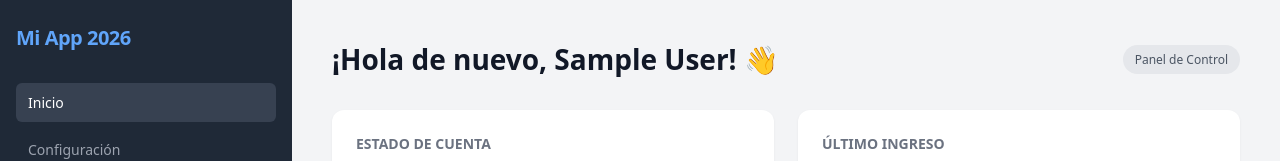
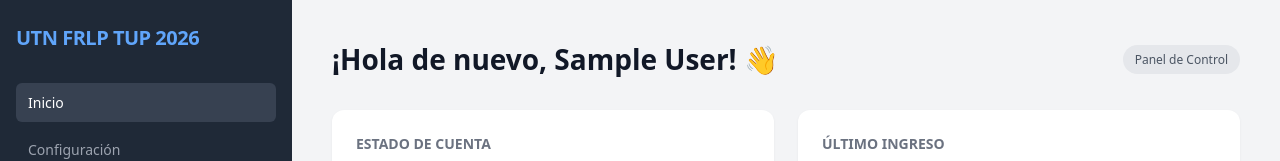
Before and after one commit to angeloraso/utn-frlp-tup-frontend, an Angular app: page /dashboard/home in a window 1280 px wide. Shown: the top 161 px of the page. Built offline with nearby package versions, Linux system fonts and the light colour scheme; no server answers; sample sign-in values are in the browser's storage.

Commit message:
Update sidebar title

```diff
--- a/src/app/configuration.component.ts
+++ b/src/app/configuration.component.ts
@@ -2,15 +2,7 @@ import { Component, inject, OnInit, signal } from '@angular/core';
 import { AuthService } from './auth.service';
 import { DatePipe } from '@angular/common';
 import { RestService } from './rest.service';
-
-interface UserProfile {
-  id?: string;
-  name?: string;
-  email?: string;
-  role?: string;
-  createdAt?: string;
-  [key: string]: any;
-}
+import { IUserProfile } from './model';
 
 @Component({
   selector: 'app-configuracion',
@@ -207,7 +199,7 @@ export class ConfigurationComponent implements OnInit {
   private rest = inject(RestService);
   auth = inject(AuthService);
 
-  apiUserData = signal<UserProfile | null>(null);
+  apiUserData = signal<IUserProfile | null>(null);
   loading = signal<boolean>(true);
   errorMessage = signal<string | null>(null);
 
--- a/src/app/dashboard.component.ts
+++ b/src/app/dashboard.component.ts
@@ -10,7 +10,7 @@ import { AuthService } from './auth.service';
     <div class="dashboard-layout">
       <aside class="sidebar">
         <div class="brand">
-          <h2>Mi App 2026</h2>
+          <h2>UTN FRLP TUP 2026</h2>
         </div>
         <nav class="nav-links">
           <a routerLink="/dashboard/home" routerLinkActive="active">Inicio</a>
--- /dev/null
+++ b/src/app/model.ts
@@ -0,0 +1,17 @@
+export interface IUserProfile {
+  id?: string;
+  name?: string;
+  email?: string;
+  role?: string;
+  createdAt?: string;
+  [key: string]: any;
+}
+
+export interface IUser {
+  id?: string;
+  name?: string;
+  email?: string;
+  role?: string;
+  createdAt?: string;
+  [key: string]: any;
+}
--- a/src/app/rest.service.ts
+++ b/src/app/rest.service.ts
@@ -1,15 +1,8 @@
 import { Injectable, inject } from '@angular/core';
 import { HttpClient } from '@angular/common/http';
 import { Observable } from 'rxjs';
-
-export interface UserProfile {
-  id?: string;
-  name?: string;
-  email?: string;
-  role?: string;
-  createdAt?: string;
-  [key: string]: any;
-}
+import { UserProfile } from 'firebase/auth';
+import { IUser } from './model';
 
 @Injectable({
   providedIn: 'root',
@@ -21,4 +14,8 @@ export class RestService {
   getUserProfile(): Observable<UserProfile> {
     return this.#http.get<UserProfile>(`${this.#apiUrl}me`);
   }
+
+  getUsers(): Observable<IUser> {
+    return this.#http.get<IUser>(`${this.#apiUrl}me`);
+  }
 }
```
